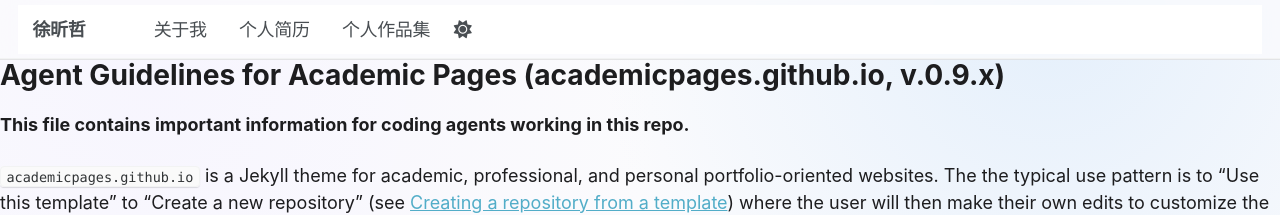
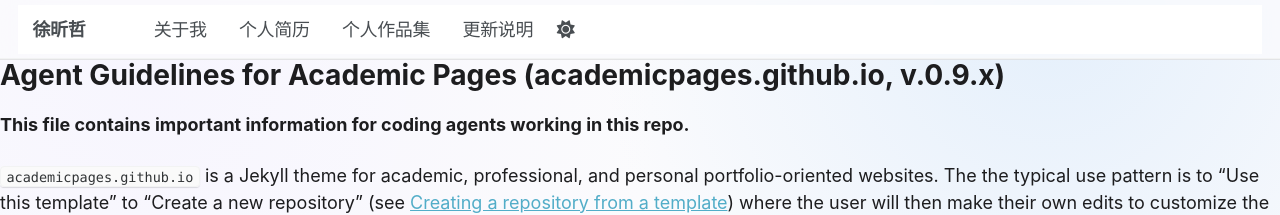
Before and after one commit to Lemcous/Lemcous.github.io, a Jekyll site: the page built from AGENTS.md, in a window 1280 px wide. Shown: the top 215 px of the page. Built offline with Jekyll 4.4.1, drawn with Linux system fonts in a browser that asks for light colours; our own code applies the rules of GitHub Pages for plain Markdown files; a style sheet for code colours, icons or effects is not loaded.

Commit message:
Link content update guide in site navigation

```diff
--- a/_data/navigation.yml
+++ b/_data/navigation.yml
@@ -8,3 +8,6 @@
 
   - title: "个人作品集"
     url: /works/
+
+  - title: "更新说明"
+    url: /update-guide/
```
